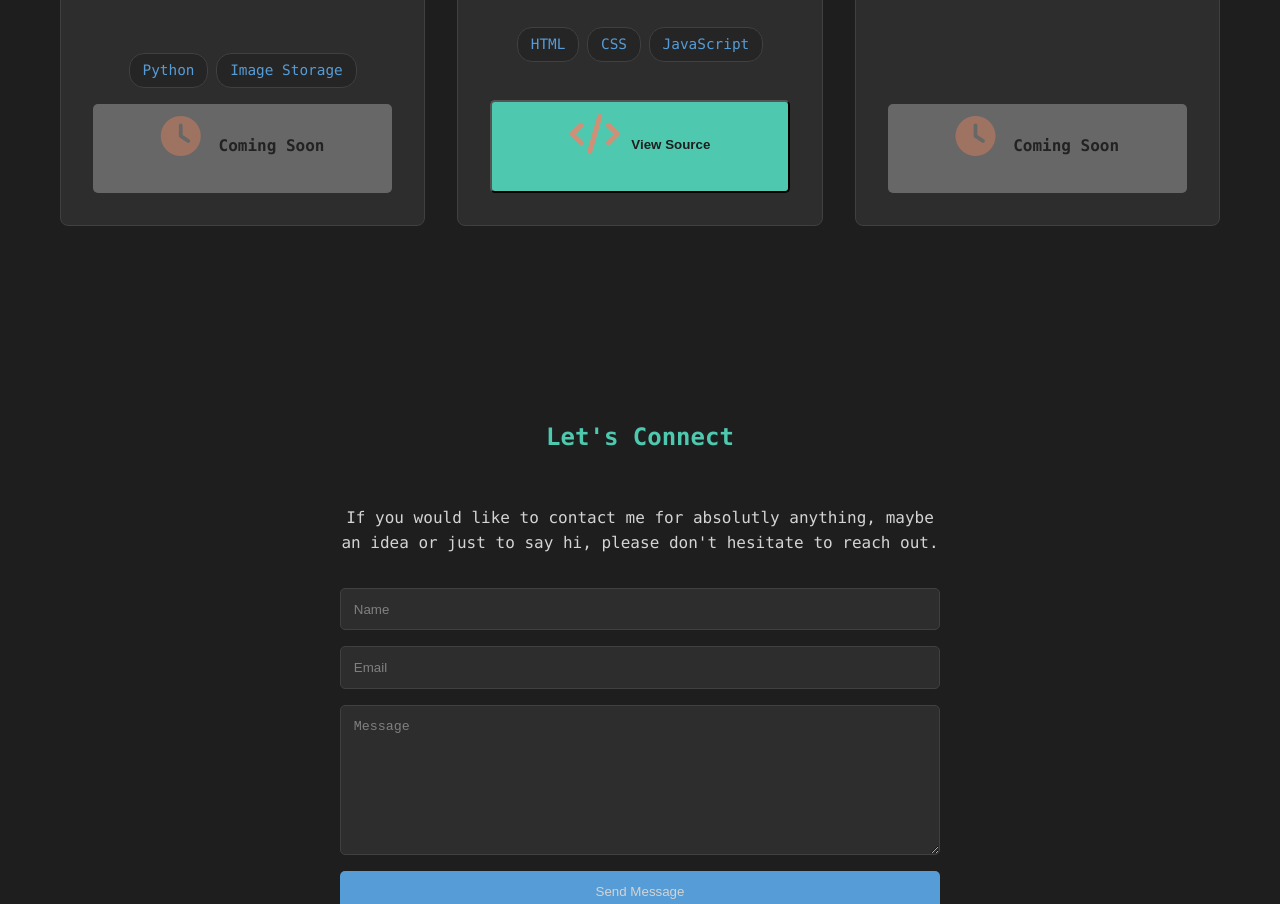
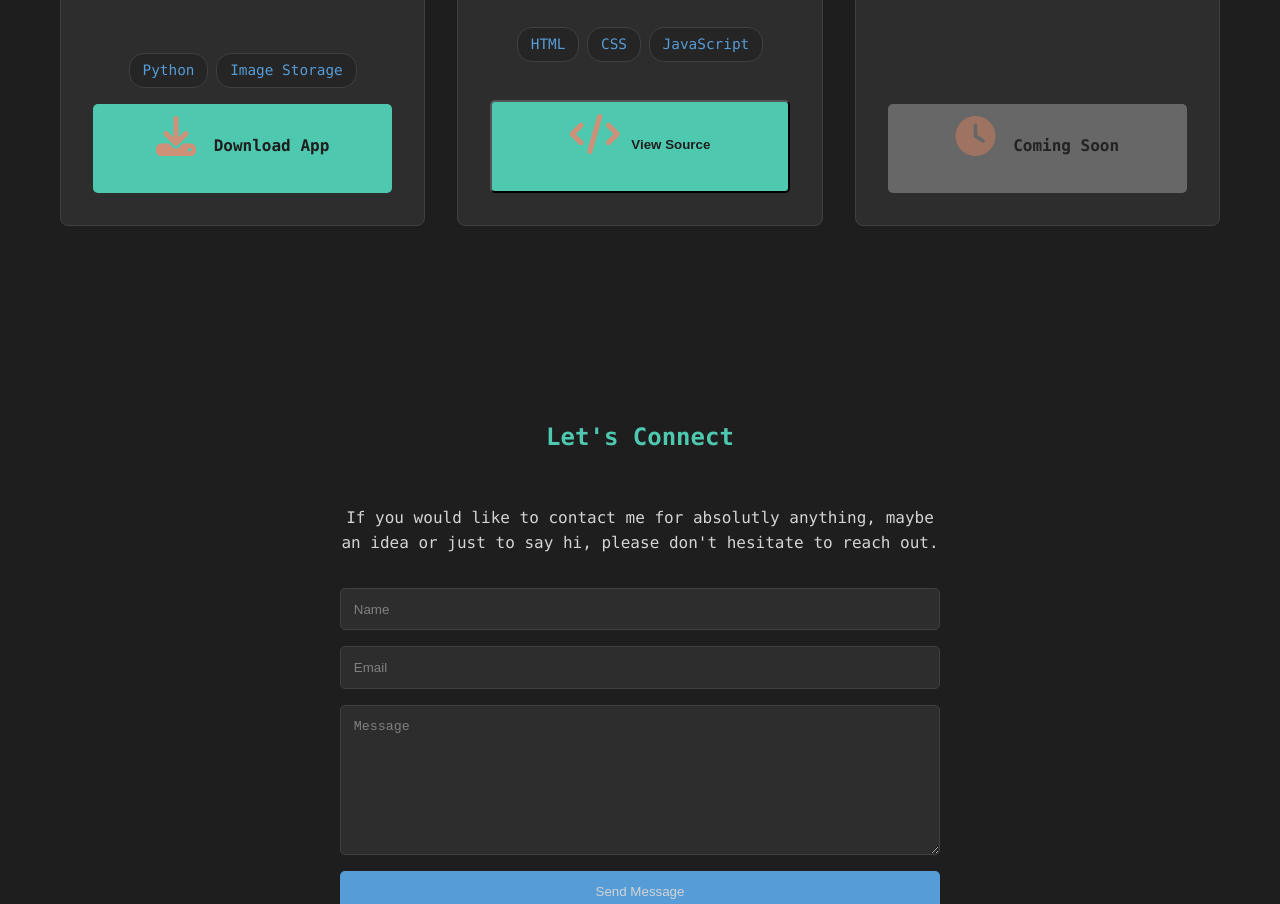
Before and after one commit to iainmanclark/iainmanclark.com, a plain HTML site: page index.html in a window 1280 px wide. Shown: the part 1750-2654 px from the top of the page. Drawn offline with Linux system fonts and the light colour scheme.

Commit message:
Update Photo Organiser download link to new repository

```diff
--- a/index.html
+++ b/index.html
@@ -53,7 +53,7 @@
                         <span>Python</span>
                         <span>Image Storage</span>
                     </div>
-                    <span class="download-button disabled"><i class="fas fa-clock"></i> Coming Soon</span>
+                    <a href="https://github.com/iainmanclark/photo-organizer/releases/latest" class="download-button"><i class="fas fa-download"></i> Download App</a>
                 </div>
                 <div class="service-card">
                     <i class="fas fa-lightbulb"></i>
```
